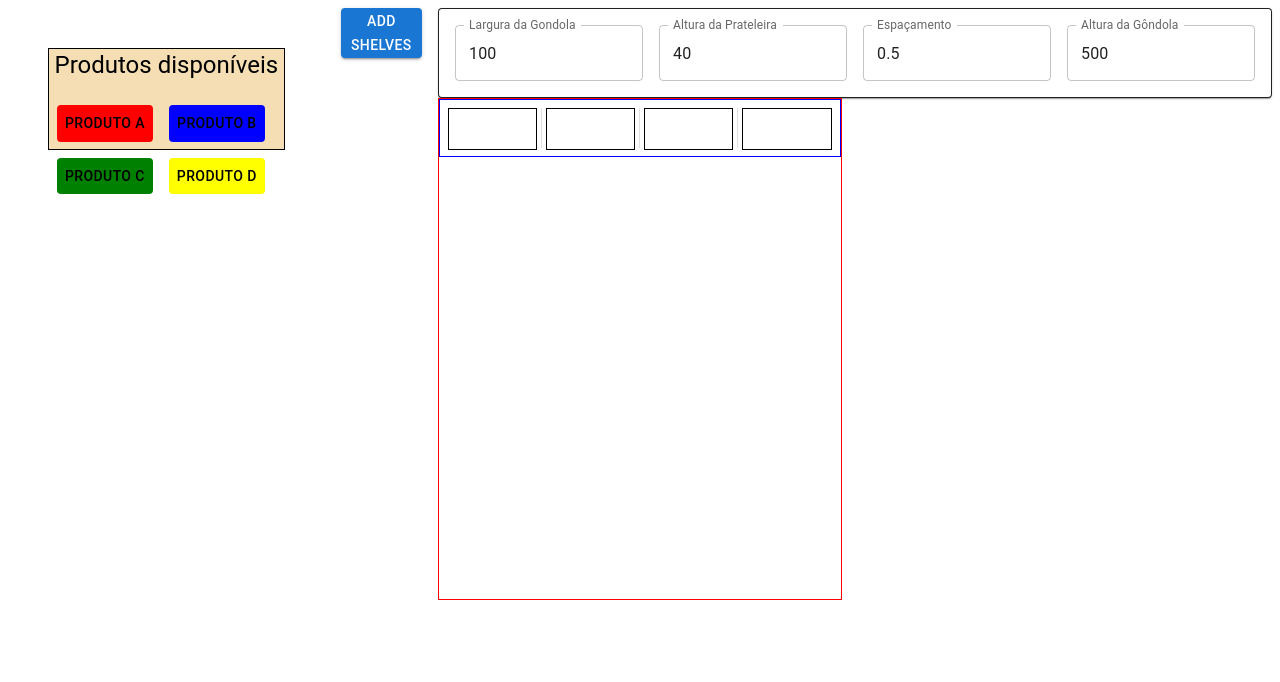
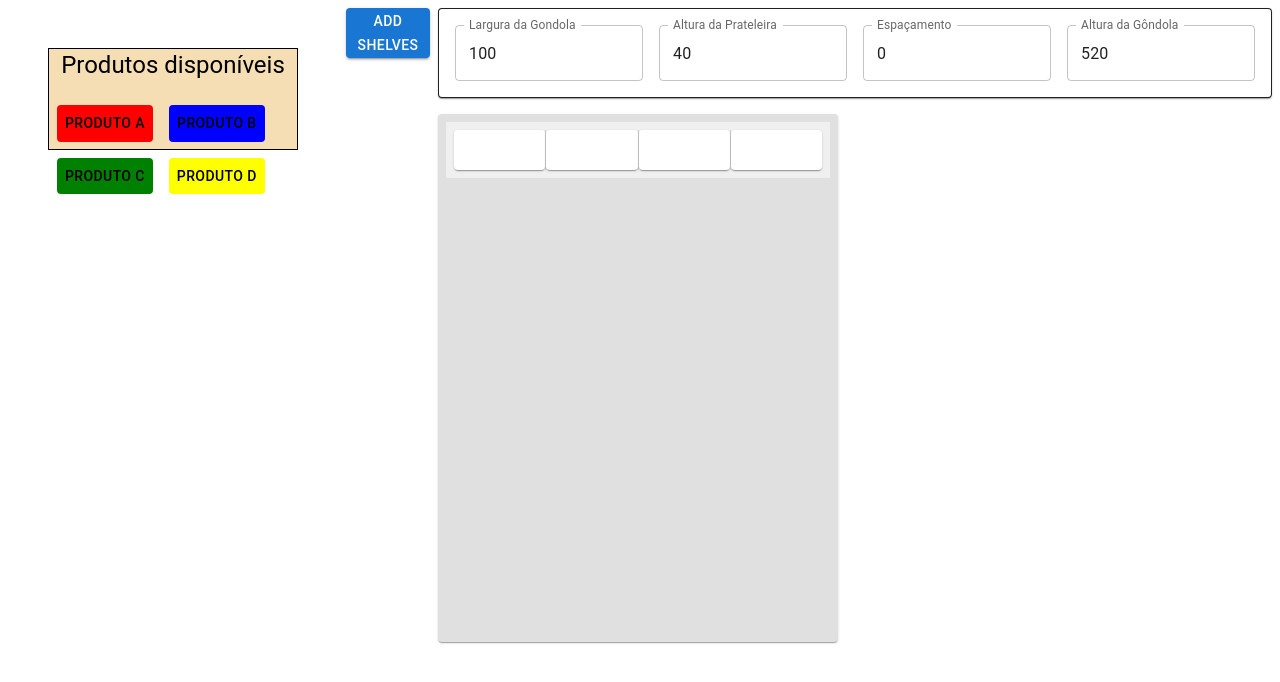
Before and after one commit to MatheusDev19/learning-matirial-ui, a React (Vite) app: page / in a window 1280 px wide. Shown: the top 682 px of the page. Built offline with nearby package versions, Linux system fonts and the light colour scheme.

Commit message:
feat: Styling gondola

```diff
--- a/src/components/gondola-control/index.tsx
+++ b/src/components/gondola-control/index.tsx
@@ -13,8 +13,8 @@ export interface GondolaControlProps {
 export const GondolaControl = ({ children }: GondolaControlProps) => {
   const [shelfWidth, setShelfWidth] = useState<number>(100);
   const [shelfHeight, setShelfHeight] = useState<number>(40);
-  const [gap, setGap] = useState<number>(.5);
-  const [gondolaHeight, setGondolaHeight] = useState<number>(500);
+  const [gap, setGap] = useState<number>(0);
+  const [gondolaHeight, setGondolaHeight] = useState<number>(520);
 
   return (
     <Box>
@@ -26,6 +26,7 @@ export const GondolaControl = ({ children }: GondolaControlProps) => {
           width: 800,
           gap: 2,
           display: "flex",
+          mb: 2,
         }}
       >
         <TextField
--- a/src/components/gondola/index.tsx
+++ b/src/components/gondola/index.tsx
@@ -1,4 +1,4 @@
-import { Divider, Stack, Button, Box } from "@mui/material";
+import { Divider, Stack, Button, Box, Paper } from "@mui/material";
 import { ListProducts } from "../list-products";
 import { useState } from "react";
 import { GondolaControl } from "../gondola-control";
@@ -81,7 +81,7 @@ export const Gondola = () => {
     <Box
       sx={{
         display: "flex",
-        gap: 2,
+        gap: 1,
       }}
     >
       <ListProducts products={products} onProductClick={handleProductClick} />
@@ -96,32 +96,41 @@ export const Gondola = () => {
 
       <GondolaControl>
         {({ shelfWidth, shelfHeight, gap, gondolaHeight }) => (
-          <Stack
+          <Paper
             sx={{
-              border: "1px solid red",
+              bgcolor: "#e0e0e0",
+              display: "flex",
+              flexDirection: "column",
               width: shelfWidth * 4 + gap * 3,
               height: gondolaHeight,
+              pt: 1,
             }}
           >
             {shelves.map((_, shelfIndex) => (
               // Pratelheira de gondola
+
+              <Box
+                sx={{
+                  backgroundColor: "#f0f0f0",
+                  flexDirection: "column",
+                  mb: 0.1,
+                  mx: 1,
+                }}
+              >
                 <Stack
                   key={shelfIndex}
                   direction="row"
                   spacing={gap}
                   divider={<Divider orientation="vertical" flexItem />}
                   sx={{
-                  border: "1px solid blue",
                     p: 1,
                     height: shelfHeight,
                   }}
                 >
-                {/* Produto na prateleira */}
                   {[0, 1, 2, 3].map((productIndex) => (
-                  <Stack
+                    <Paper
                       key={productIndex}
                       sx={{
-                      border: "1px solid black",
                         width: shelfWidth,
                         height: shelfHeight,
                       }}
@@ -129,7 +138,7 @@ export const Gondola = () => {
                         handleStackClick(shelfIndex * 4 + productIndex)
                       }
                     >
-                    {stackProduct[shelfIndex * 4 + productIndex] ? (
+                      {stackProduct[shelfIndex * 4 + productIndex] && (
                         <Box
                           sx={{
                             width: "100%",
@@ -138,14 +147,13 @@ export const Gondola = () => {
                               stackProduct[shelfIndex * 4 + productIndex].color,
                           }}
                         />
-                    ) : (
-                      ""
                       )}
-                  </Stack>
+                    </Paper>
                   ))}
                 </Stack>
+              </Box>
             ))}
-          </Stack>
+          </Paper>
         )}
       </GondolaControl>
     </Box>
```
Lines whose indentation alone changed are shown as unchanged.
